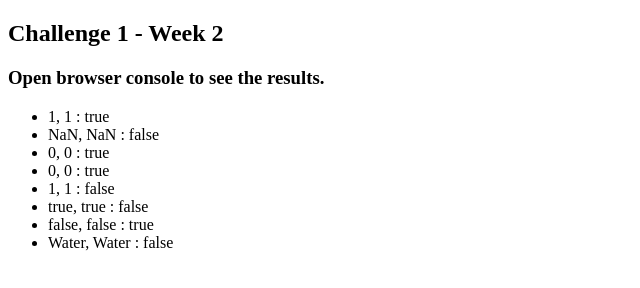
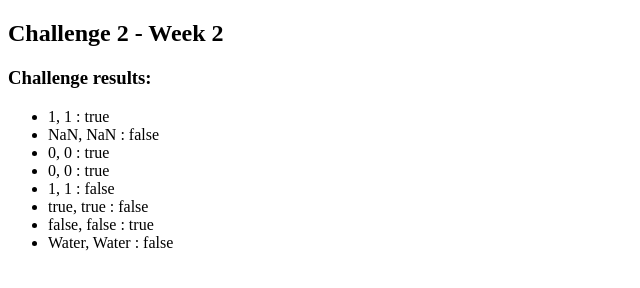
Before and after one commit to AntonioJRuizG/202301-W2CH2-AntonioRuiz, a website with bundled scripts: page index.html in a window 1280 px wide. Shown: the whole page, without its empty margins (0-640 px from the left). Built offline with nearby package versions, Linux system fonts and the light colour scheme.

Commit message:
Update index.html

```diff
--- a/index.html
+++ b/index.html
@@ -12,8 +12,8 @@
 
 <body>
   <h2>
-    Challenge 1 - Week 2</h2>
-  <h3>Open browser console to see the results.</h3>
+    Challenge 2 - Week 2</h2>
+  <h3>Challenge results:</h3>
   <ul class="list">
   </ul>
 </body>
```
